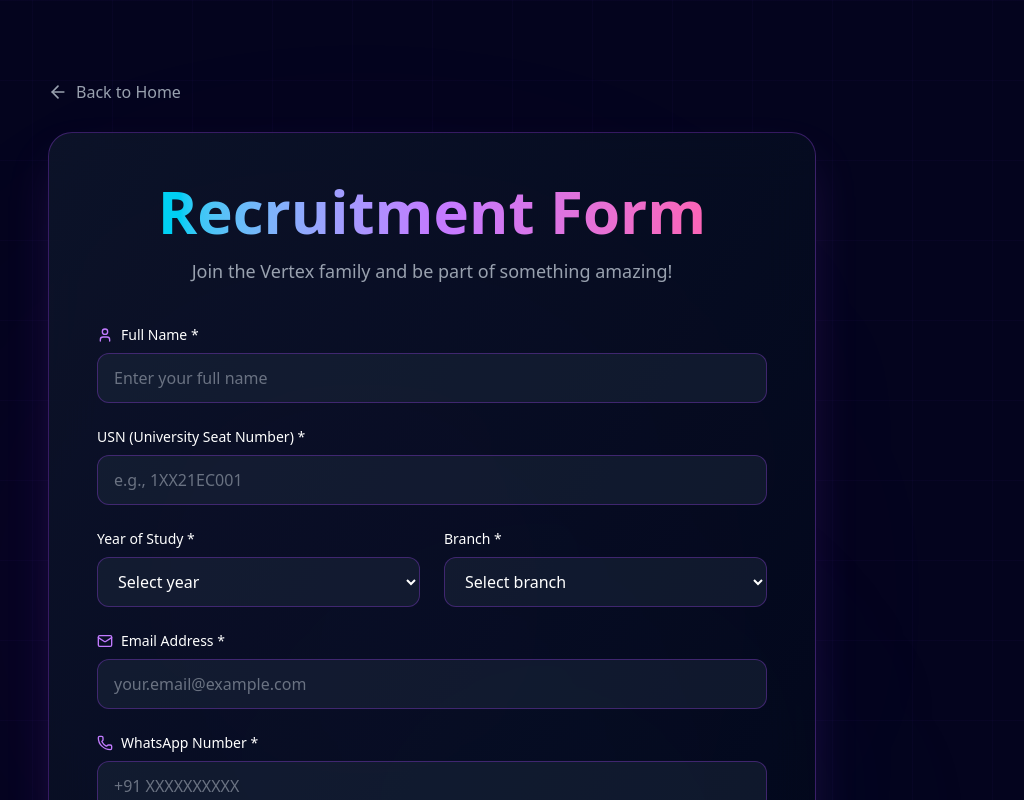
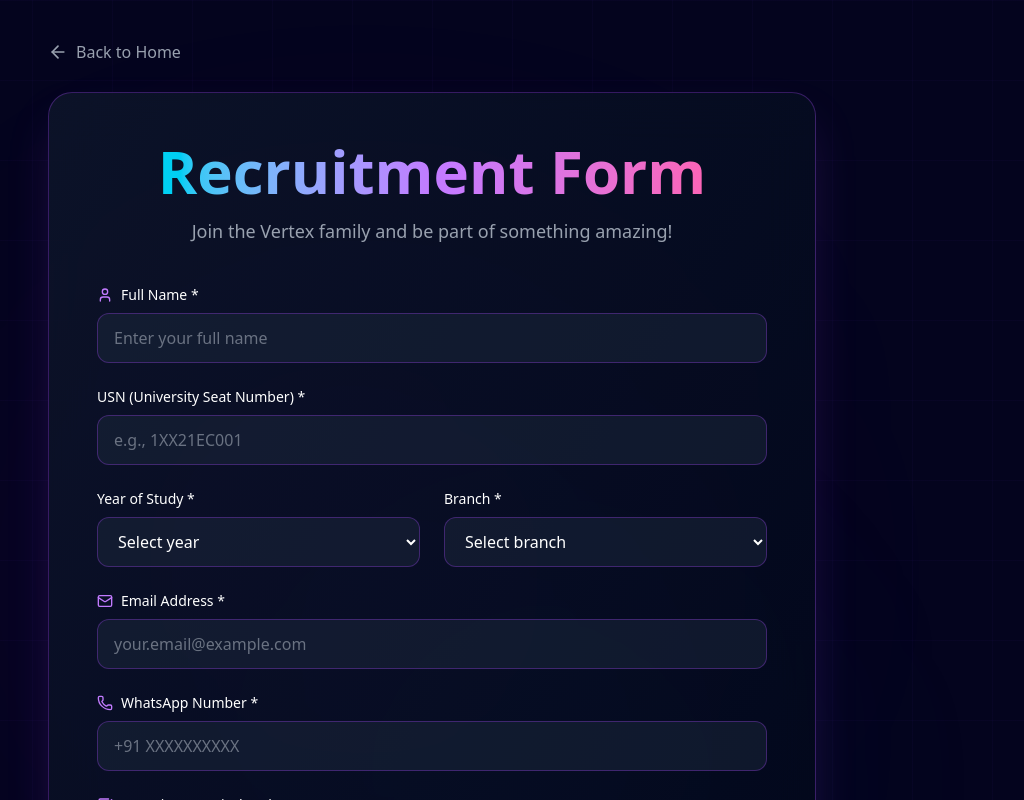
Before and after one commit to harsh12378/vertex-website, a Next.js app: page /recruitment in a window 1280 px wide. Shown: the top 800 px of the page, without its empty margins (208-1232 px from the left). Built offline with nearby package versions, Linux system fonts and the light colour scheme.

Commit message:
fix error

```diff
--- a/src/app/recruitment/page.tsx
+++ b/src/app/recruitment/page.tsx
@@ -82,7 +82,7 @@
 
   return (
     <div
-      className="min-h-screen py-20 px-4 sm:px-6 lg:px-8 relative overflow-hidden"
+      className="min-h-screen py-10 px-4 sm:px-6 lg:px-8 relative overflow-hidden"
       style={{ backgroundColor: '#04041e' }}
     >
       {/* Background Grid */}
```
